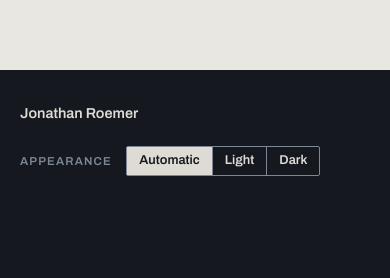
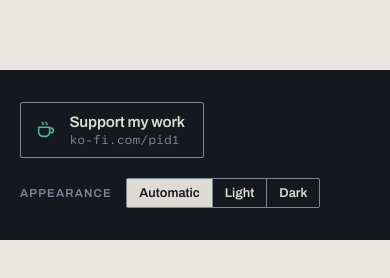
Before and after one commit to pid1/pid1.github.io, a plain HTML site: page index.html in a window 390 px wide. Shown: the part 1249-1527 px from the top of the page. After the commit the page ends 1489 px from the top, so only its background shows below. Drawn offline with Linux system fonts and the light colour scheme.

Commit message:
Footer: a Support my work link replaces the Ko-fi widget
The floating Ko-fi button loaded a third-party script and covered the
bottom-left corner on phones. The footer now carries a plain link to
ko-fi.com/pid1 in the band's ghost-button style, where the name was.

Co-Authored-By: Claude Opus 5.5 <noreply@anthropic.com>

```diff
--- a/index.html
+++ b/index.html
@@ -72,7 +72,10 @@
     </div>
     <footer class="site-footer">
       <div class="wrap footer-inner">
-        <p class="footer-name">Jonathan Roemer</p>
+        <a class="support" href="https://ko-fi.com/pid1" rel="me noopener">
+          <svg class="support-icon" viewBox="0 0 24 24" width="22" height="22" aria-hidden="true" fill="none" stroke="currentColor" stroke-width="1.75" stroke-linecap="round" stroke-linejoin="round"><path d="M4 9h12v5a5 5 0 0 1-5 5H9a5 5 0 0 1-5-5V9z"/><path d="M16 10h1.5a2.5 2.5 0 0 1 0 5H16"/><path d="M8 3.5c0 1 1 1.5 1 2.5M12 3.5c0 1 1 1.5 1 2.5"/></svg>
+          <span class="support-text"><span class="support-label">Support my work</span><span class="support-where">ko-fi.com/pid1</span></span>
+        </a>
         <fieldset class="appearance" id="appearance" hidden>
           <legend>Appearance</legend>
           <div class="appearance-options">
@@ -83,14 +86,5 @@
         </fieldset>
       </div>
     </footer>
-    <script src="https://storage.ko-fi.com/cdn/scripts/overlay-widget.js"></script>
-    <script>
-      kofiWidgetOverlay.draw('pid1', {
-        'type': 'floating-chat',
-        'floating-chat.donateButton.text': 'Support me',
-        'floating-chat.donateButton.background-color': '#f45d22',
-        'floating-chat.donateButton.text-color': '#fff'
-      });
-    </script>
   </body>
 </html>
--- a/style.css
+++ b/style.css
@@ -472,14 +472,6 @@ main > h2 {
   padding-block: 2rem;
 }
 
-/* Keep the appearance switch clear of the floating Ko-fi button, which sits
-   over the bottom-left corner on narrow screens. */
-@media (max-width: 899px) {
-  .footer-inner {
-    padding-bottom: 6.5rem;
-  }
-}
-
 .site-footer a {
   color: var(--stone-deep);
 }
@@ -488,11 +480,55 @@ main > h2 {
   outline-color: var(--verdigris-on-band);
 }
 
-.footer-name {
-  margin: 0;
+/* Support link: replaces Ko-fi's floating button with a quiet ghost button on
+   the band. Ko-fi's orange stays out; the cup and the destination carry it. */
+.site-footer a.support {
+  display: inline-flex;
+  align-items: center;
+  gap: 0.75rem;
+  min-height: 3.5rem;
+  padding: 0.5rem 1.1rem 0.5rem 0.9rem;
+  border: 1px solid var(--slate-soft);
+  border-radius: 2px;
+  color: var(--stone-deep);
+  text-decoration: none;
+  transition: border-color 180ms var(--ease);
+}
+
+.support-icon {
+  flex: none;
+  color: var(--verdigris-on-band);
+}
+
+.support-text {
+  display: flex;
+  flex-direction: column;
+  gap: 0.1rem;
+  line-height: 1.2;
+}
+
+.support-label {
   font-family: var(--font-display);
   font-weight: 600;
-  color: var(--stone-deep);
+  font-size: 0.95rem;
+  letter-spacing: -0.01em;
+}
+
+.support-where {
+  font-family: var(--font-mono);
+  font-size: 0.78rem;
+  color: var(--slate-soft);
+}
+
+.site-footer a.support:hover {
+  border-color: var(--verdigris-on-band);
+}
+
+.site-footer a.support:hover .support-label {
+  text-decoration: underline;
+  text-decoration-color: var(--verdigris-on-band);
+  text-decoration-thickness: 2px;
+  text-underline-offset: 0.3em;
 }
 
 /* Appearance switch: Automatic / Light / Dark. Hidden until theme.js runs,
```
Also changed, not shown: about.html (+4 -10 lines), contact.html (+4 -10 lines), projects.html (+4 -10 lines).
